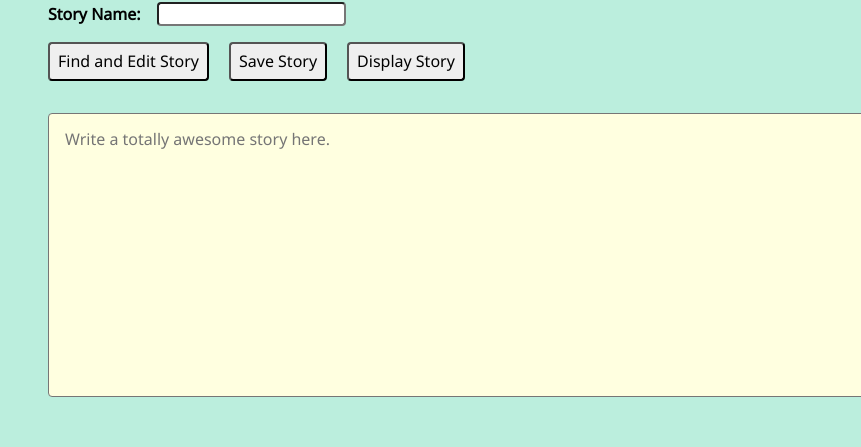
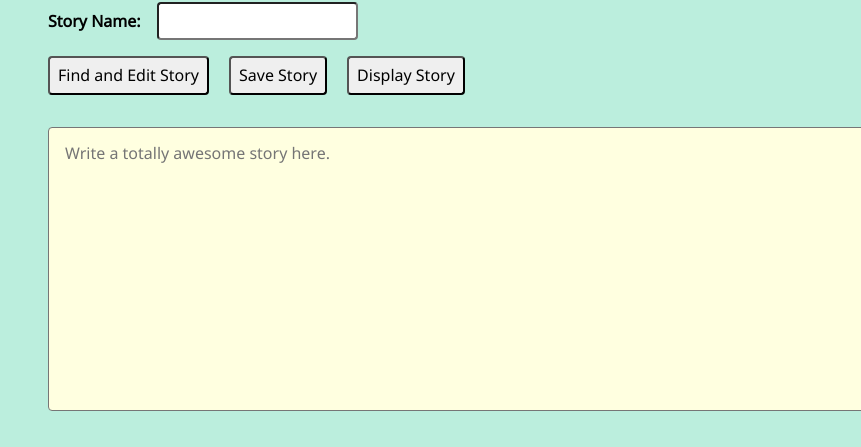
Before and after one commit to datadigitalshredder/wdd330, a plain HTML site: page week1/index.html in a window 1280 px wide. Shown: the part 696-1143 px from the top of the page, without its empty margins (208-1069 px from the left). Drawn offline with nearby package versions, Linux system fonts and the light colour scheme.

Commit message:
Week 1 update3

```diff
--- a/week1/css/style.css
+++ b/week1/css/style.css
@@ -22,7 +22,7 @@ input {
     margin-left: 1rem;
     border-radius: .25rem;
 }
-.button1, .button2, .button3 {
+.story-name input, .button1, .button2, .button3 {
     border-radius: .25rem;
     padding: .5rem;
     font-family: 'Noto sans', sans-serif;
```
